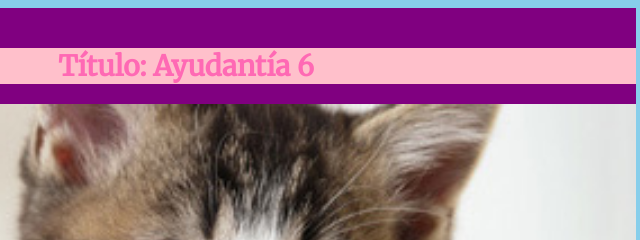
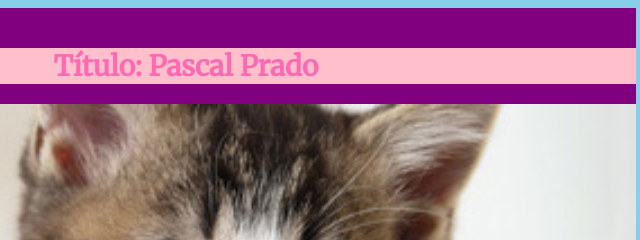
Before and after one commit to pascalprado3/m02-gxx, a plain HTML site: page index.html in a window 1280 px wide. Shown: the top 240 px of the page, 454-1094 px from the left. Drawn offline with nearby package versions, Linux system fonts and the light colour scheme.

Commit message:
modificacion de titulo

```diff
--- a/index.html
+++ b/index.html
@@ -17,7 +17,7 @@
 
 
 	<div id="introduccion">
-		<h1>Título: Ayudantía 6</h1>
+		<h1>Título: Pascal Prado</h1>
 		<img src="img/imagen01.jpg">
 		<p>Párrafo para describir a mi gato</p>
 	</div>
```
